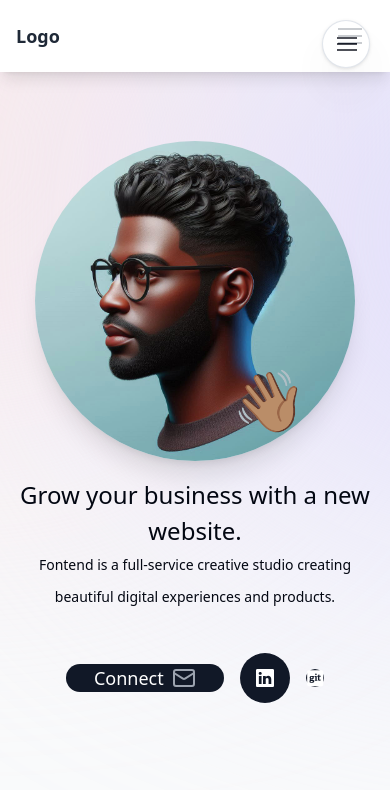
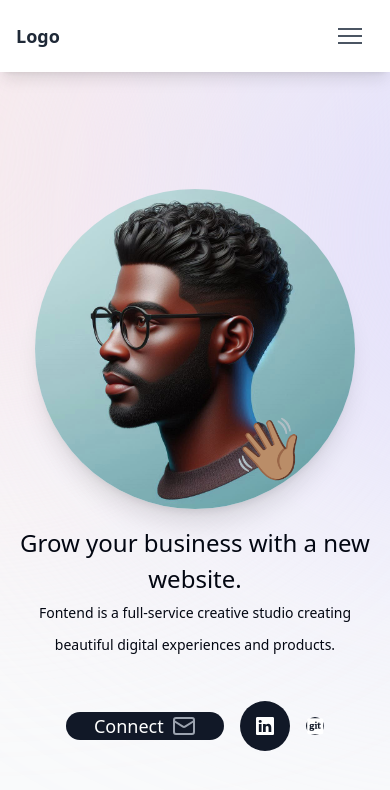
Before and after one commit to Gaetan5/protfolio, a Next.js app: page / in a window 390 px wide. Shown: the top 790 px of the page. Built offline with nearby package versions, Linux system fonts and the light colour scheme.

Commit message:
Hmenu 2025

```diff
--- a/src/components/hamburger-menu.tsx
+++ b/src/components/hamburger-menu.tsx
@@ -1,6 +1,6 @@
 "use client";
 
-import React, { useState, memo } from "react";
+import React, { useState, useEffect, memo } from "react";
 import NextLink from "next/link";
 import { motion, AnimatePresence } from "framer-motion";
 import Hamburger from "hamburger-react";
@@ -22,81 +22,65 @@ const HamburgerMenu: React.FC<HamburgerMenuProps> = ({ links }) => {
 
     const { activeSection, setActiveSection, setTimeOfLastClick } = useActiveSectionContext();
 
-    // Définition des variantes d'animation
-    const menuTrigger = {
-        visible: { scale: 1, opacity: 0.7, y: 0 },
-        tap: { scale: 0.85 },
-        hover: { scale: 1.2 },
+    const handleLinkClick = (hash: string) => {
+        setActiveSection(hash);
+        setTimeOfLastClick(Date.now());
+        setIsOpen(false); // Ferme le menu après le clic
     };
 
-    const menuList = {
-        start: { scale: 0.6, opacity: 0.7, y: -20 },
-        visible: { scale: 1, opacity: 0.9, y: 0 },
+    useEffect(() => {
+        if (isOpen) {
+            const handleOutsideClick = (event: MouseEvent) => {
+                if (!(event.target as HTMLElement).closest(".hamburger-react")) {
+                    setIsOpen(false);
+                }
             };
+            document.addEventListener("click", handleOutsideClick);
+            return () => {
+                document.removeEventListener("click", handleOutsideClick);
+            };
+        }
+    }, [isOpen]);
 
     return (
-        <div className="md:hidden top-5 right-5 fixed w-60 z-[999] flex flex-col items-end gap-2">
-
-            {/* Bouton hamburger pour ouvrir/fermer le menu */}
-            <motion.button
-                variants={menuTrigger}
-                initial="visible"
-                whileTap="tap"
-                whileHover="hover"
-                className="bg-white w-[3rem] h-[3rem] drop-shadow
-                border border-slate-400 dark:border-white border-opacity-40 shadow-2xl
-                rounded-full flex items-center justify-center dark:bg-gray-950"
-                onClick={() => setIsOpen(!isOpen)}  // Toggle menu on click
-            >
-                <Hamburger toggled={isOpen} toggle={setIsOpen} size={20} />
-            </motion.button>
-
-            {/* Affichage conditionnel du menu avec animation */}
+        <div>
+            <Hamburger toggled={isOpen} toggle={setIsOpen} size={24} color="#4B5563" />
             <AnimatePresence>
                 {isOpen && (
-                    <motion.div
-                        variants={menuList}
-                        initial="start"
-                        animate="visible"
-                        exit="start"
-                        className="w-full bg-white drop-shadow border border-slate-400
-                        dark:border-white border-opacity-60 shadow-2xl flex flex-col items-center
-                        justify-center dark:bg-gray-950 p-1 mt-2"
+                    <motion.nav
+                        initial={{ x: "100%" }}
+                        animate={{ x: 0 }}
+                        exit={{ x: "100%" }}
+                        transition={{ type: "spring", stiffness: 300, damping: 30 }}
+                        className="fixed top-0 right-0 h-screen w-4/5 bg-white dark:bg-gray-900 shadow-lg z-50 flex flex-col items-center justify-center gap-6"
                     >
-                        {links.map((link, index) => (
-                            <motion.div
+                        <ul className="text-lg font-medium text-gray-700 dark:text-gray-200 space-y-4">
+                            {links.map((link) => (
+                                <motion.li
                                     key={link.hash}
-                                className="w-full"
-                                initial={{ y: -100, opacity: 0 }}
-                                animate={{ y: 0, opacity: 1 }}
-                                transition={{ delay: index * 0.1 }}  // Animation décalée pour chaque lien
+                                    className="relative"
+                                    initial={{ x: 100, opacity: 0 }}
+                                    animate={{ x: 0, opacity: 1 }}
+                                    transition={{ delay: 0.1 }}
                                 >
                                     <NextLink
                                         className={clsx(
-                                        "flex w-full items-center justify-center py-3 hover:text-gray-950 transition dark:text-gray-500 dark:hover:text-gray-300 cursor-pointer",
-                                        {
-                                            "text-gray-950 bg-slate-200 dark:text-gray-200 dark:bg-gray-700 rounded":
-                                            activeSection === link.hash,
-                                            "rounded-t-xl": index === 0,
-                                            "rounded-b-xl": index === links.length - 1,
-                                        }
+                                            "hover:text-gray-950 transition dark:hover:text-gray-300",
+                                            { "text-gray-950 dark:text-gray-200": activeSection === link.hash }
                                         )}
                                         href={link.hash}
-                                    onClick={() => {
-                                        setActiveSection(link.hash);
-                                        setTimeOfLastClick(Date.now());
-                                    }}
+                                        onClick={() => handleLinkClick(link.hash)}
                                     >
                                         {link.nameEng}
-                                    {link.hash === activeSection}
                                     </NextLink>
-                            </motion.div>
+                                </motion.li>
                             ))}
-                    </motion.div>
+                        </ul>
+                    </motion.nav>
                 )}
             </AnimatePresence>
         </div>
     );
 };
 
-export default HamburgerMenu;
+export default memo(HamburgerMenu);
```
Lines whose indentation alone changed are shown as unchanged.
